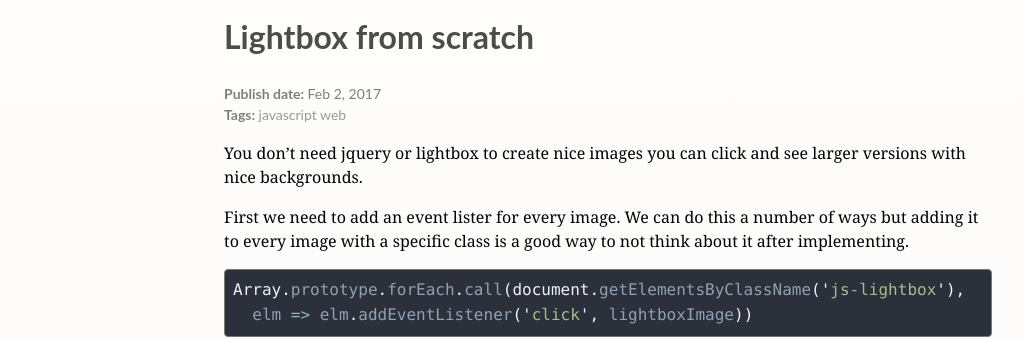
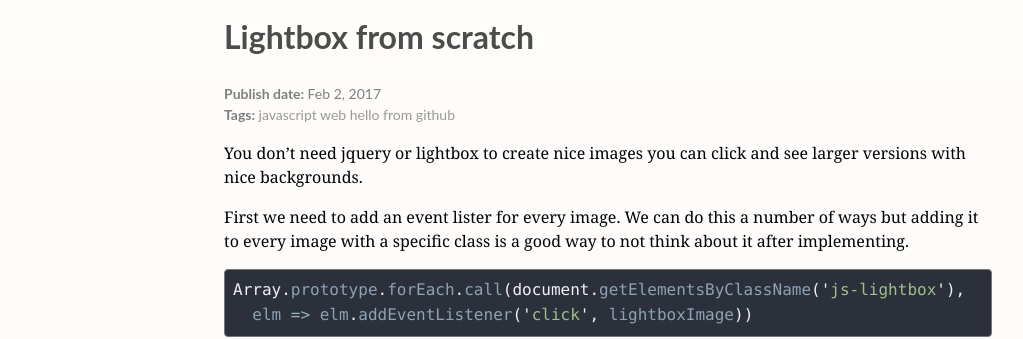
Before and after one commit to rahmanarifm/blog, a Jekyll site: the page built from _posts/2017-2-1-lightbox-front-scratch.md, in a window 1280 px wide and 900 px high. Shown: the part 317-656 px from the top of the window, without its empty margins (32-1055 px from the left). Built offline with Jekyll 4.4.1, drawn with Linux system fonts in a browser that asks for light colours.

Commit message:
Update 2017-2-1-lightbox-front-scratch.md

```diff
--- a/_posts/2017-2-1-lightbox-front-scratch.md
+++ b/_posts/2017-2-1-lightbox-front-scratch.md
@@ -2,7 +2,7 @@
 layout: post
 title: "Lightbox from scratch"
 date: 2017-02-1T20:52:03-05:00
-tags: [javascript, web]
+tags: [javascript, web, hello, from, github]
 
 ---
 
```
